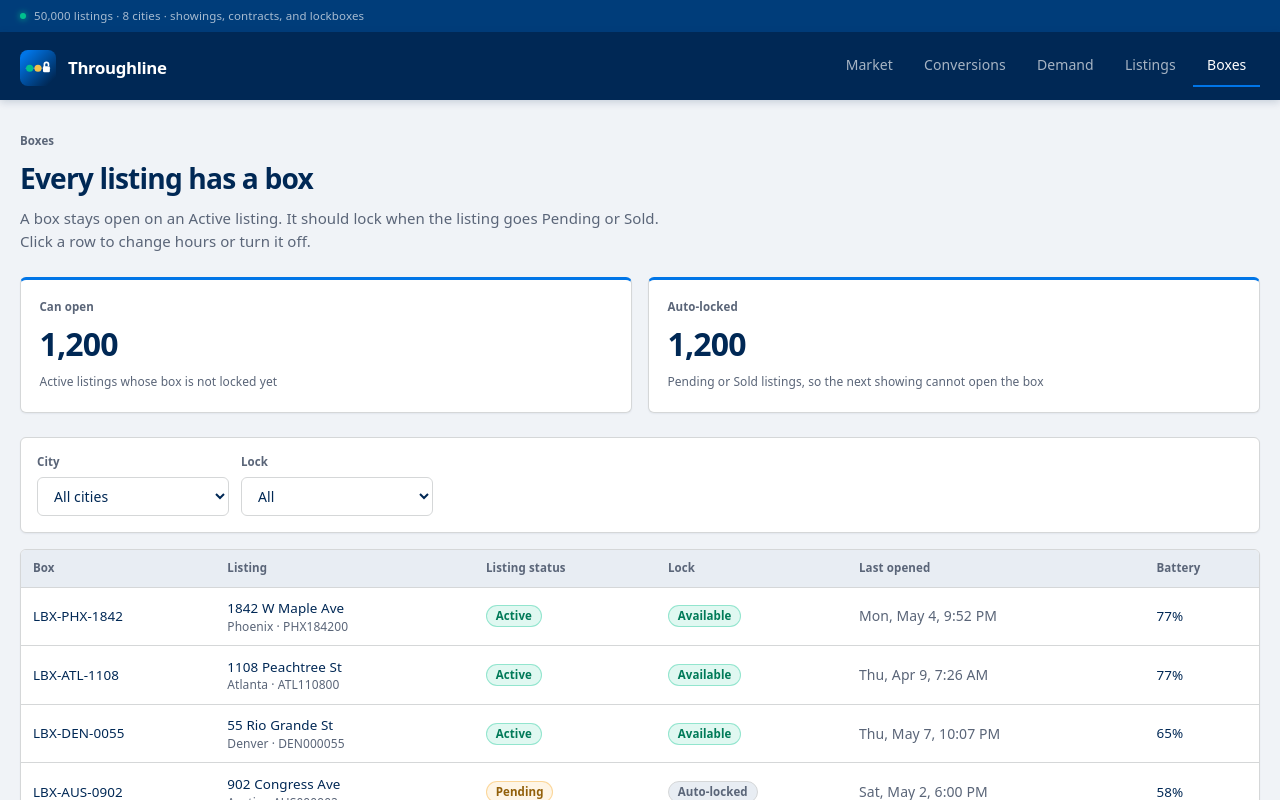
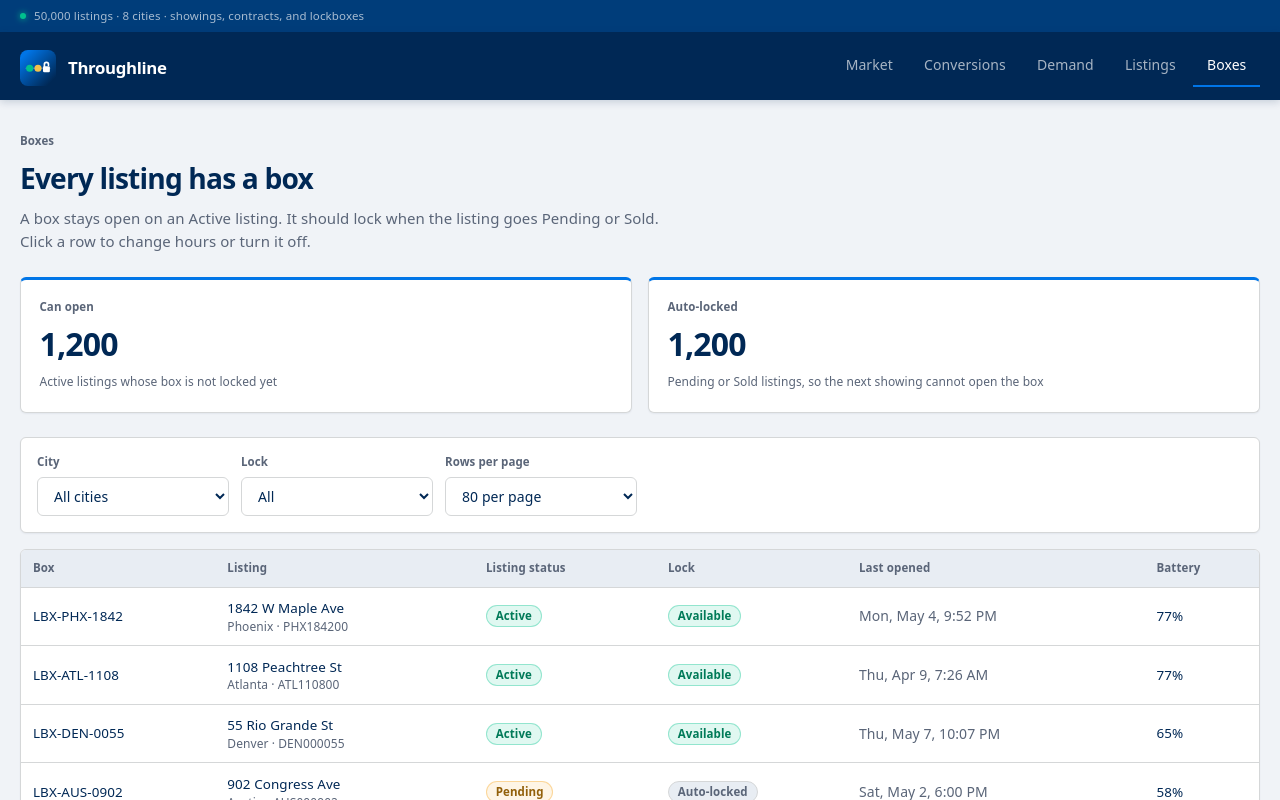
Before and after one commit to RE-AI-Workshop/Lockbox-Status-Intelligence, a Next.js app: page /boxes in a window 1280 px wide. Shown: the top 800 px of the page. Built offline with nearby package versions, Linux system fonts and the light colour scheme.

Commit message:
RAW-35: Pagination.

```diff
--- a/app/boxes/BoxesFleet.tsx
+++ b/app/boxes/BoxesFleet.tsx
@@ -17,10 +17,14 @@ import { listingPath } from "@/lib/paths";
 import type { Listing, Metro } from "@/lib/types";
 
 const MODE_FILTERS: Array<LockboxMode | "ALL"> = ["ALL", "available", "quiet", "auto-locked", "manual-off"];
+const DEFAULT_PAGE_SIZE = 80;
+const PAGE_SIZES = [50, DEFAULT_PAGE_SIZE, 100, 150, 200, 250, 300];
 
 export function BoxesFleet({ listings }: { listings: Listing[] }) {
   const [metro, setMetro] = useState<Metro | "ALL">("ALL");
   const [mode, setMode] = useState<LockboxMode | "ALL">("ALL");
+  const [pageSize, setPageSize] = useState(DEFAULT_PAGE_SIZE);
+  const [page, setPage] = useState(1);
   const [useStored, setUseStored] = useState(false);
 
   useEffect(() => {
@@ -38,15 +42,23 @@ export function BoxesFleet({ listings }: { listings: Listing[] }) {
     return next;
   }, [listings, metro, mode, useStored]);
 
+  const totalPages = Math.max(1, Math.ceil(rows.length / pageSize));
+  const currentPage = Math.min(page, totalPages);
+  const start = (currentPage - 1) * pageSize;
+  const visible = rows.slice(start, start + pageSize);
+
   return (
     <div className="space-y-4">
-      <div className="panel grid gap-3 p-4 sm:grid-cols-[12rem_12rem] sm:items-end">
+      <div className="panel grid gap-3 p-4 sm:grid-cols-[12rem_12rem_12rem] sm:items-end">
         <label className="text-sm">
           <span className="field-label">City</span>
           <select
             className="field"
             value={metro}
-            onChange={(event) => setMetro(event.target.value as Metro | "ALL")}
+            onChange={(event) => {
+              setMetro(event.target.value as Metro | "ALL");
+              setPage(1);
+            }}
           >
             <option value="ALL">All cities</option>
             {METRO_ORDER.map((code) => (
@@ -61,11 +73,31 @@ export function BoxesFleet({ listings }: { listings: Listing[] }) {
           <select
             className="field"
             value={mode}
-            onChange={(event) => setMode(event.target.value as LockboxMode | "ALL")}
+            onChange={(event) => {
+              setMode(event.target.value as LockboxMode | "ALL");
+              setPage(1);
+            }}
           >
             {MODE_FILTERS.map((value) => (
               <option key={value} value={value}>
                 {value === "ALL" ? "All" : lockModeLabel(value)}
+              </option>
+            ))}
+          </select>
+        </label>
+        <label className="text-sm">
+          <span className="field-label">Rows per page</span>
+          <select
+            className="field"
+            value={pageSize}
+            onChange={(event) => {
+              setPageSize(Number(event.target.value));
+              setPage(1);
+            }}
+          >
+            {PAGE_SIZES.map((size) => (
+              <option key={size} value={size}>
+                {size} per page
               </option>
             ))}
           </select>
@@ -85,7 +117,7 @@ export function BoxesFleet({ listings }: { listings: Listing[] }) {
             </tr>
           </thead>
           <tbody>
-            {rows.slice(0, 80).map(({ listing, box }) => (
+            {visible.map(({ listing, box }) => (
               <tr key={listing.id}>
                 <td className="tabular">
                   <Link href={listingPath(listing.id, "boxes", "lockbox")} className="block whitespace-nowrap hover:text-[var(--accent)]">
@@ -122,9 +154,34 @@ export function BoxesFleet({ listings }: { listings: Listing[] }) {
           </tbody>
         </table>
       </div>
-      <p className="text-xs text-[var(--muted)]">
-        Showing {Math.min(rows.length, 80)} of {rows.length} boxes you can click.
-      </p>
+      <div className="flex flex-wrap items-center justify-between gap-3">
+        <p className="text-xs text-[var(--muted)]">
+          {rows.length === 0
+            ? "Showing 0 of 0 boxes"
+            : `Showing ${start + 1}\u2013${start + visible.length} of ${rows.length} boxes`}
+        </p>
+        <div className="flex items-center gap-2">
+          <button
+            type="button"
+            className="rounded-[var(--radius)] border border-[var(--line)] bg-[var(--bg-elev)] px-3 py-1.5 text-sm hover:border-[var(--accent)] disabled:opacity-40 disabled:hover:border-[var(--line)]"
+            onClick={() => setPage(currentPage - 1)}
+            disabled={currentPage <= 1}
+          >
+            Previous
+          </button>
+          <span className="text-xs text-[var(--muted)]">
+            Page {currentPage} of {totalPages}
+          </span>
+          <button
+            type="button"
+            className="rounded-[var(--radius)] border border-[var(--line)] bg-[var(--bg-elev)] px-3 py-1.5 text-sm hover:border-[var(--accent)] disabled:opacity-40 disabled:hover:border-[var(--line)]"
+            onClick={() => setPage(currentPage + 1)}
+            disabled={currentPage >= totalPages}
+          >
+            Next
+          </button>
+        </div>
+      </div>
     </div>
   );
 }
```
